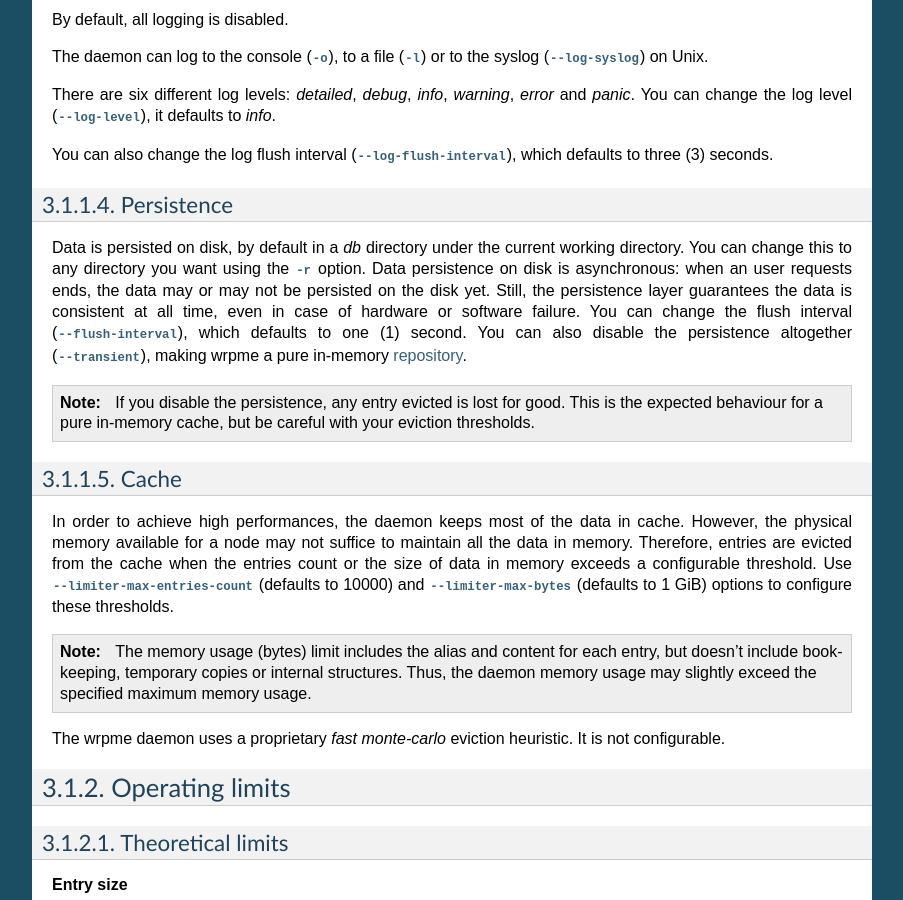
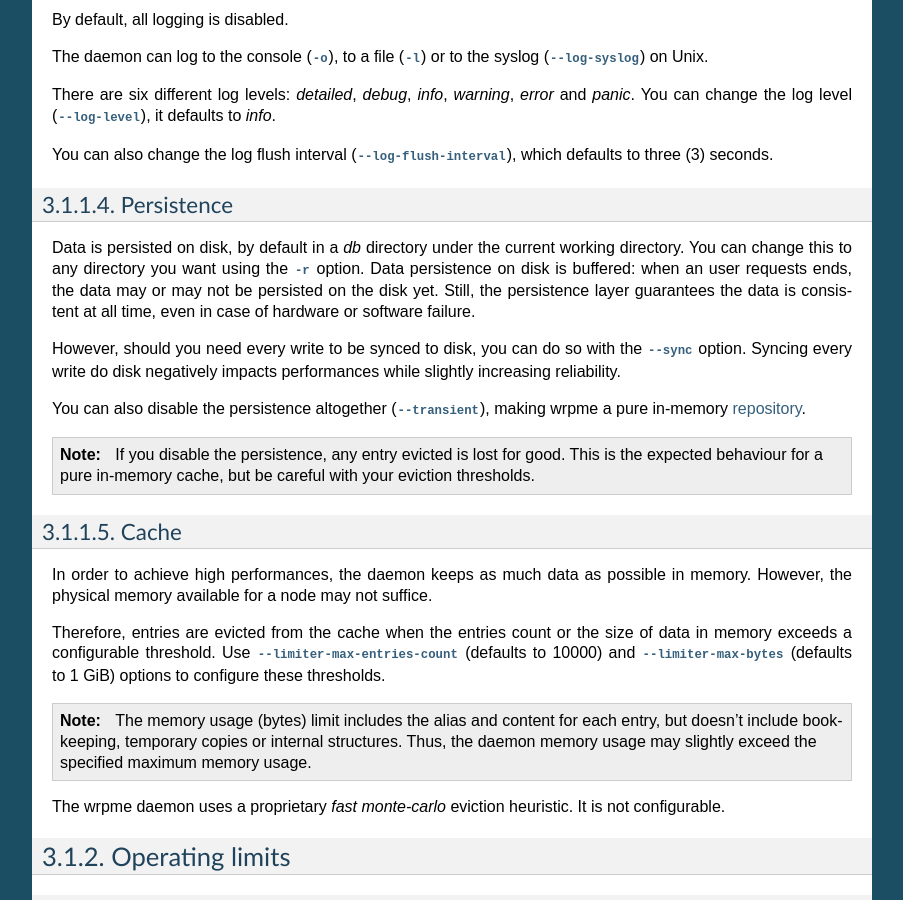
Before and after one commit to iltommi/qdb-documentation, a Sphinx documentation site: the page built from source/reference/wrpmed.rst, in a window 1280 px wide and 900 px high, scrolled down 1284 px. Shown: the whole window, without its empty margins (198-1101 px from the left). Built offline with Sphinx 7.4.7, drawn with Linux system fonts in a browser that asks for light colours; formulas are drawn with MathJax 3; some of the changed text lies outside the part shown.

Commit message:
- updated tutorial to have the right database options - updated daemon documentation with respect to synchronization/flush options

```diff
--- a/source/reference/wrpmed.rst
+++ b/source/reference/wrpmed.rst
@@ -21,11 +21,11 @@ Cheat sheet
  ===================================== ============================ ===================
  :option:`-h`                          display help
  :option:`-a`                          address to listen on         127.0.0.1:5909
- :option:`-s`                          max client sessions          200
+ :option:`-s`                          max client sessions          1000
  :option:`-r`                          persistence directory        ./db
  :option:`--peer`                      one peer to form a hive
- :option:`--flush-interval`            persistence flush            10
  :option:`--transient`                 disable persistence
+ :option:`--sync``                     sync every disk write
  :option:`--limiter-max-entries-count` max entries in cache 10000
  :option:`--limiter-max-bytes`         max bytes in cache           1 GiB
  :option:`-o`                          log on console
@@ -74,9 +74,12 @@ Persistence
 
 Data is persisted on disk, by default in a `db` directory under the current working directory.
 You can change this to any directory you want using the :option:`-r` option.
-Data persistence on disk is asynchronous: when an user requests ends, the data may or may not be persisted on the disk yet.
+Data persistence on disk is buffered: when an user requests ends, the data may or may not be persisted on the disk yet.
 Still, the persistence layer guarantees the data is consistent at all time, even in case of hardware or software failure.
-You can change the flush interval (:option:`--flush-interval`), which defaults to one (1) second.
+
+However, should you need every write to be synced to disk, you can do so with the :option:`--sync` option. Syncing every write do disk
+negatively impacts performances while slightly increasing reliability.
+
 You can also disable the persistence altogether (:option:`--transient`), making wrpme a pure in-memory :term:`repository`.
 
 .. note::
@@ -87,8 +90,8 @@ You can also disable the persistence altogether (:option:`--transient`), making
 Cache
 -----
 
-In order to achieve high performances, the daemon keeps most of the data in cache.
-However, the physical memory available for a node may not suffice to maintain all the data in memory.
+In order to achieve high performances, the daemon keeps as much data as possible in memory. However, the physical memory available for a node may not suffice.
+
 Therefore, entries are evicted from the cache when the entries count or the size of data in memory exceeds a configurable threshold.
 Use :option:`--limiter-max-entries-count` (defaults to 10000) and :option:`--limiter-max-bytes` (defaults to 1 GiB) options to configure these thresholds.
 
@@ -225,28 +228,16 @@ The arguments format is parameter dependent.
 
             wrpmed --peer=192.168.1.1:5909
 
-.. option:: --flush-interval=<delay>
-
-    How often entries are persisted to disk. If this value is zero, persistence is disabled.
-
-    Argument
-        An integer representing the number of seconds between each flush.
-
-    Default value
-        10
-
-    Example
-        Disable persistence altogether: ::
-
-            wrpmed --flush-interval=0
-
-        Flush the data every minute: ::
-
-            wrpmed --flush-interval=60
-
 .. option:: --transient
 
     Disable persistence. Equivalent to --flush-interval=0. Evicted data is lost when wrpmed is :term:`transient`.
+
+.. option:: --sync
+
+    Sync every disk write. By default, disk writes are buffered. This option disables the buffering and makes sure every write is synced to disk.
+
+.. note::
+    This option increases reliability at the cost of performances.
 
 .. option:: --limiter-max-entries-count=<count>
 
```
Also changed, not shown: source/tutorials/one_ring.rst (+8 -6 lines).
